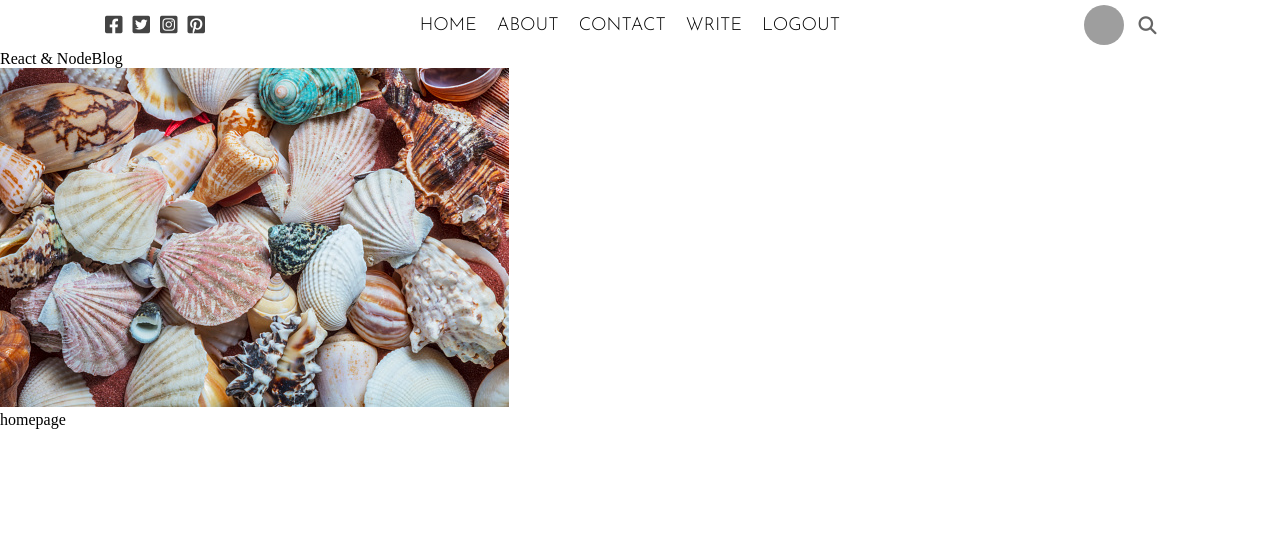
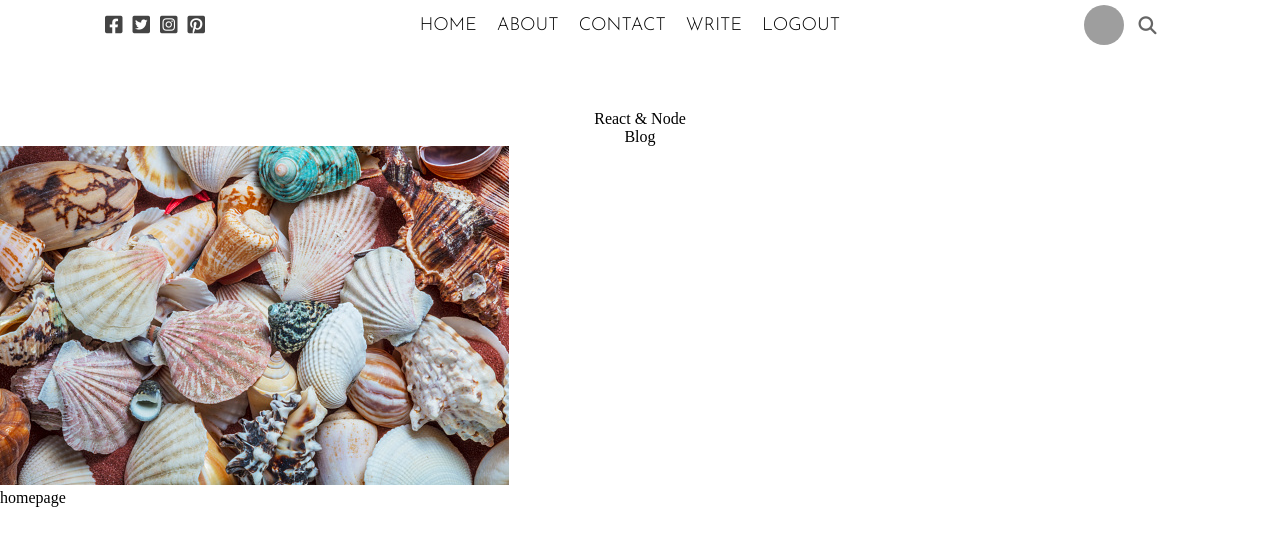
Before and after one commit to EvMad/react-frontend-sandbox, a React (Create React App) app: page / in a window 1280 px wide. Shown: the top 546 px of the page. Built offline with nearby package versions, Linux system fonts and the light colour scheme; grey boxes are pictures that could not be loaded.

Commit message:
.header {} .headerTitles {}

```diff
--- a/src/header/header.css
+++ b/src/header/header.css
@@ -0,0 +1,9 @@
+.header {
+    margin-top: 60px;
+}
+
+.headerTitles {
+    display: flex;
+    flex-direction: column;
+    align-items: center;
+}
```
